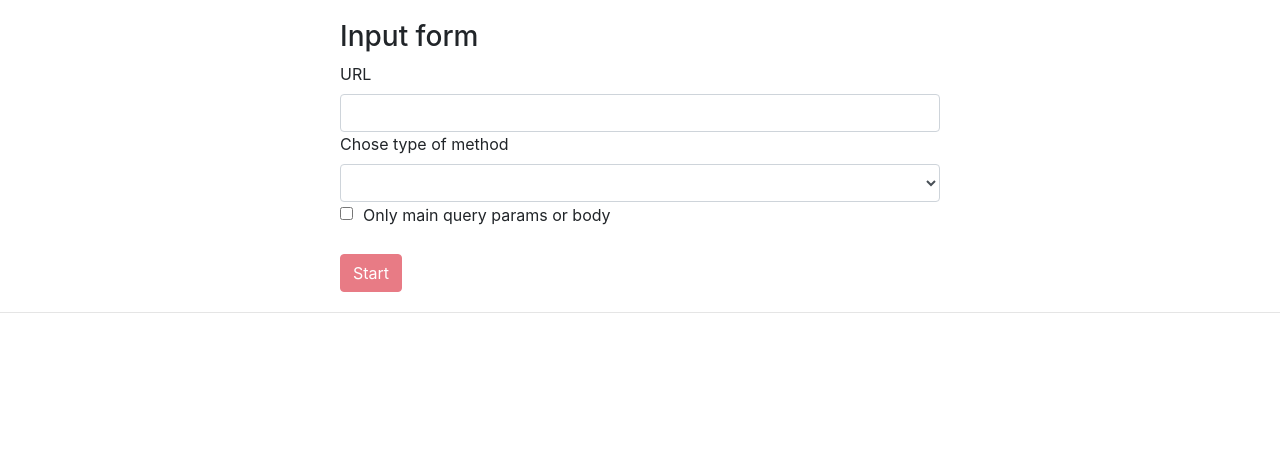
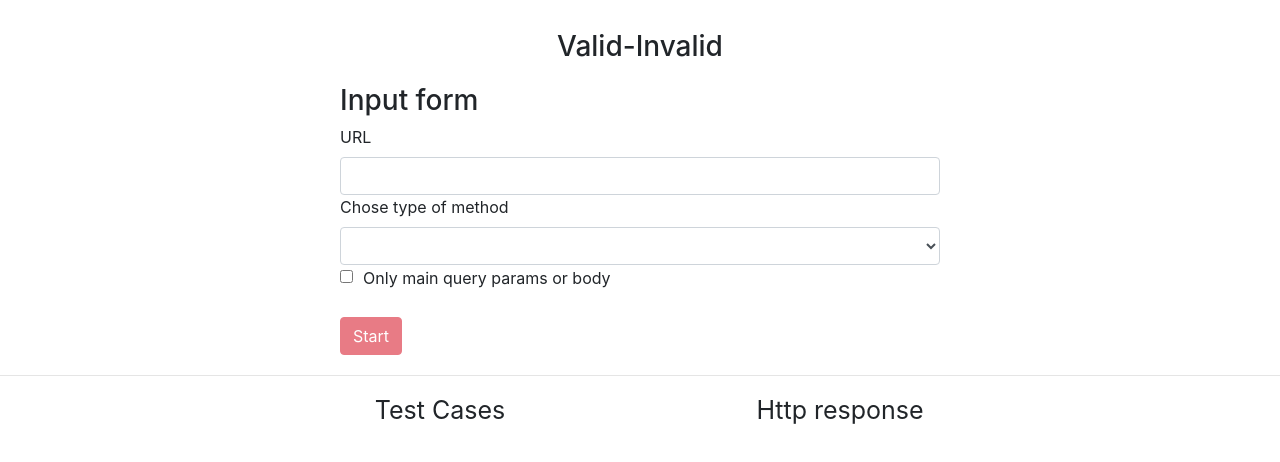
Before and after one commit to VolodyaAndrushchak/valid-invalid, an Angular app: page / in a window 1280 px wide. Shown: the top 462 px of the page. Built offline with nearby package versions, Linux system fonts and the light colour scheme.

Commit message:
add small ui changes

```diff
--- a/src/app/app.module.ts
+++ b/src/app/app.module.ts
@@ -9,6 +9,7 @@ import { InputFormEndpointComponent } from './components/input-form-endpoint/inp
 import { MainPageComponent } from './pages/main-page/main-page.component';
 import { ReqResViewComponent } from './components/req-res-view/req-res-view.component';
 import { ReqResItemComponent } from './components/req-res-item/req-res-item.component';
+import { TitleTestDataComponent } from './components/title-test-data/title-test-data.component';
 
 @NgModule({
   declarations: [
@@ -16,7 +17,8 @@ import { ReqResItemComponent } from './components/req-res-item/req-res-item.comp
     InputFormEndpointComponent,
     MainPageComponent,
     ReqResViewComponent,
-    ReqResItemComponent
+    ReqResItemComponent,
+    TitleTestDataComponent
   ],
   imports: [
     BrowserModule,
--- a/src/app/components/req-res-item/req-res-item.component.html
+++ b/src/app/components/req-res-item/req-res-item.component.html
@@ -1,8 +1,8 @@
 <div class="wrapper">
-  <pre class="request" *ngIf="item.body">{{item.body | json}}
+  <pre class="request" *ngIf="item.body">Body: {{item.body | json}}
     <p class="latency">Latency: {{item.latency}} seconds</p>
   </pre>
-  <pre class="request"  *ngIf="item.query">{{item.query | json}}
+  <pre class="request"  *ngIf="item.query">Query: {{item.query | json}}
     <p class="latency">Latency: {{item.latency}} seconds</p>
   </pre>
   <pre class="response">{{item.res | json}}</pre>
--- a/src/app/components/req-res-item/req-res-item.component.scss
+++ b/src/app/components/req-res-item/req-res-item.component.scss
@@ -8,6 +8,8 @@
 
 .request {
     border-right: 1px solid darkred;
+    position: relative;
+    left: 5px;
 }
 
 .response {
@@ -29,5 +31,4 @@ pre {
 }
 
 .latency {
-  display: contents;
 }
--- /dev/null
+++ b/src/app/components/title-test-data/title-test-data.component.html
@@ -0,0 +1,4 @@
+<div class="wrapper">
+  <div class="test-data"><p>Test Cases</p></div>
+  <div class="http-response"><p>Http response</p></div>
+</div>
--- /dev/null
+++ b/src/app/components/title-test-data/title-test-data.component.scss
@@ -0,0 +1,14 @@
+.wrapper {
+  width: 800px;
+  margin: auto;
+}
+
+.test-data, .http-response {
+  width: 400px;
+  display: inline-flex;
+}
+
+.test-data p, .http-response p{
+  margin: auto;
+  font-size: 25px;
+}
--- /dev/null
+++ b/src/app/components/title-test-data/title-test-data.component.ts
@@ -0,0 +1,15 @@
+import { Component, OnInit } from '@angular/core';
+
+@Component({
+  selector: 'app-title-test-data',
+  templateUrl: './title-test-data.component.html',
+  styleUrls: ['./title-test-data.component.scss']
+})
+export class TitleTestDataComponent implements OnInit {
+
+  constructor() { }
+
+  ngOnInit() {
+  }
+
+}
--- a/src/app/pages/main-page/main-page.component.html
+++ b/src/app/pages/main-page/main-page.component.html
@@ -1,5 +1,9 @@
+<h3 class="title">Valid-Invalid</h3>
+
 <app-input-form-endpoint></app-input-form-endpoint>
 
 <hr>
 
+<app-title-test-data></app-title-test-data>
+
 <app-req-res-view></app-req-res-view>
--- a/src/app/pages/main-page/main-page.component.scss
+++ b/src/app/pages/main-page/main-page.component.scss
@@ -0,0 +1,4 @@
+.title {
+  margin-top: 30px;
+  text-align: center;
+}
```
Also changed, not shown: 1 other file (tests, documents, lock files or other folders).
